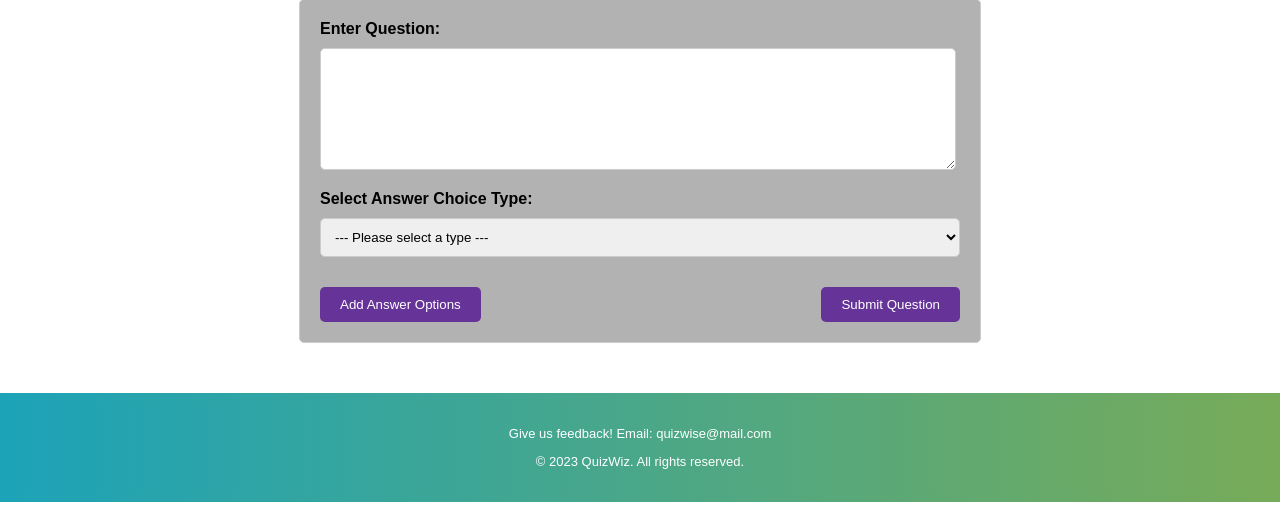
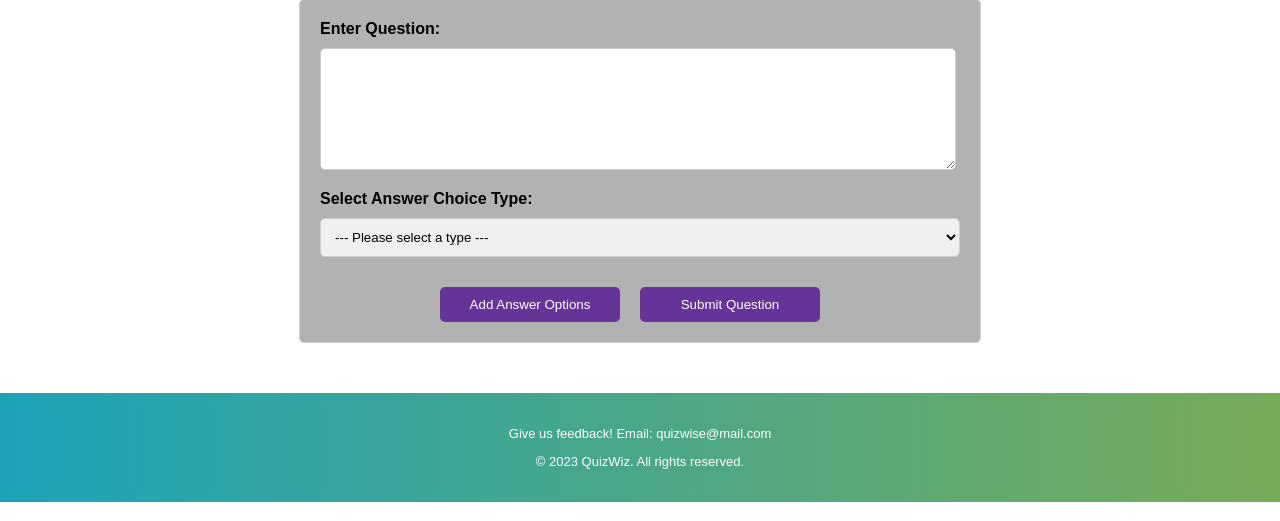
Before and after one commit to sanket-dalvi/QuizWise, a Django app: template QuizCreator/templates/QuizCreator/create_question.html in a window 1280 px wide. Shown: the part 196-717 px from the top of the page. Run offline with Django 4.2, Linux system fonts and the light colour scheme; the template is opened without the code that fills it, so the values that code supplies are empty.

Commit message:
small UI changes

```diff
--- a/QuizCreator/templates/QuizCreator/create_question.html
+++ b/QuizCreator/templates/QuizCreator/create_question.html
@@ -78,8 +78,17 @@
         }
 
         .button-container {
-        display: flex;
-        gap: 10px;
+            display: flex;
+            align-self: center;
+        }
+
+        .button-container > div {
+            margin-right: 20px;
+        }
+
+        .button-container button {
+            width: 180px;
+            padding: 10px;
         }
 
         .field-container {
@@ -192,9 +201,9 @@
                         {% endif %}
                     </div>
 
-                    <div style="display: flex; justify-content: space-between;">
+                    <div class="button-container">
                         <div>
-                            <button type="button" id="add-field">Add  Answer Options</button>
+                            <button type="button" id="add-field">Add Answer Options</button>
                         </div>
                         <div>
                             <button type="submit">Submit Question</button>
--- a/QuizCreator/templates/QuizCreator/home.html
+++ b/QuizCreator/templates/QuizCreator/home.html
@@ -48,12 +48,14 @@
             padding: 20px;
             height: 350px;
             overflow-y: auto;
+            background: #EAEAEA
         }
 
         .card-footer {
-            background-color: #eee;
+            background-color: #663399;
             padding: 10px;
             text-align: center;
+            color: #fff;
         }
 
         .quiz-details {
```
Also changed, not shown: QuizCreator/templates/QuizCreator/question_category_map.html (+5 -3 lines), QuizCreator/views.py (+4 -3 lines).
